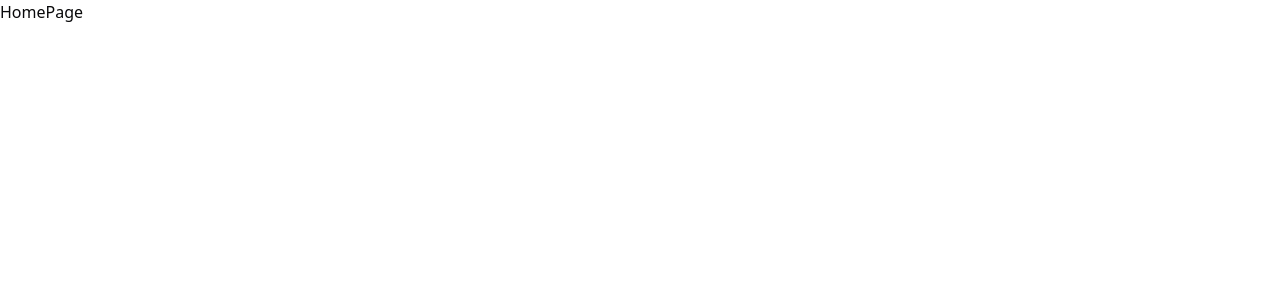
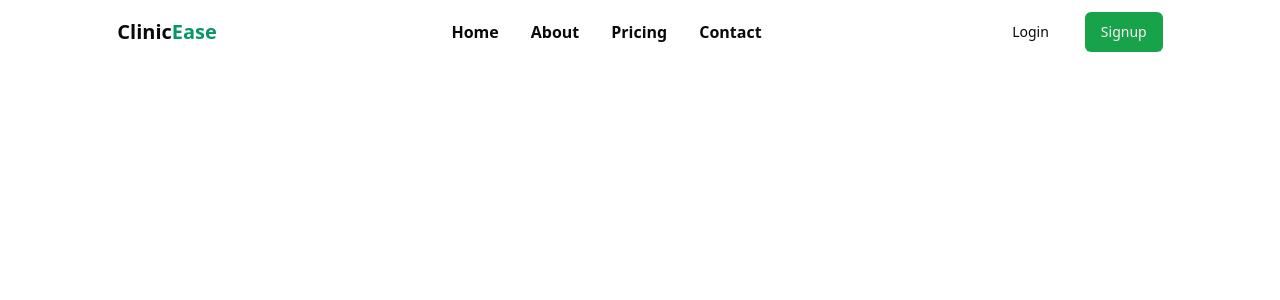
Before and after one commit to HimanshuS1nha/Clinic-Ease, a React (Vite) app in the folder client/: page / in a window 1280 px wide. Shown: the top 300 px of the page. Built offline with nearby package versions, Linux system fonts and the light colour scheme.

Commit message:
Navbar added

```diff
--- /dev/null
+++ b/client/src/components/home/Navbar.tsx
@@ -0,0 +1,33 @@
+import { Button } from "../ui/button";
+
+const Navbar = () => {
+  return (
+    <nav className="flex h-[8vh] items-center justify-around">
+      <p className="text-xl font-semibold">
+        Clinic<span className="text-emerald-600 font-bold">Ease</span>
+      </p>
+
+      <ul className="flex items-center gap-x-8">
+        <li className="font-semibold hover:text-emerald-600 delay-100 transition-all cursor-pointer">
+          Home
+        </li>
+        <li className="font-semibold hover:text-emerald-600 delay-100 transition-all cursor-pointer">
+          About
+        </li>
+        <li className="font-semibold hover:text-emerald-600 delay-100 transition-all cursor-pointer">
+          Pricing
+        </li>
+        <li className="font-semibold hover:text-emerald-600 delay-100 transition-all cursor-pointer">
+          Contact
+        </li>
+      </ul>
+
+      <div className="flex gap-x-5 items-center">
+        <Button variant={"ghost"}>Login</Button>
+        <Button>Signup</Button>
+      </div>
+    </nav>
+  );
+};
+
+export default Navbar;
--- a/client/src/pages/HomePage.tsx
+++ b/client/src/pages/HomePage.tsx
@@ -1,5 +1,11 @@
+import Navbar from "@/components/home/Navbar";
+
 const HomePage = () => {
-  return <div>HomePage</div>;
+  return (
+    <>
+      <Navbar />
+    </>
+  );
 };
 
 export default HomePage;
```
